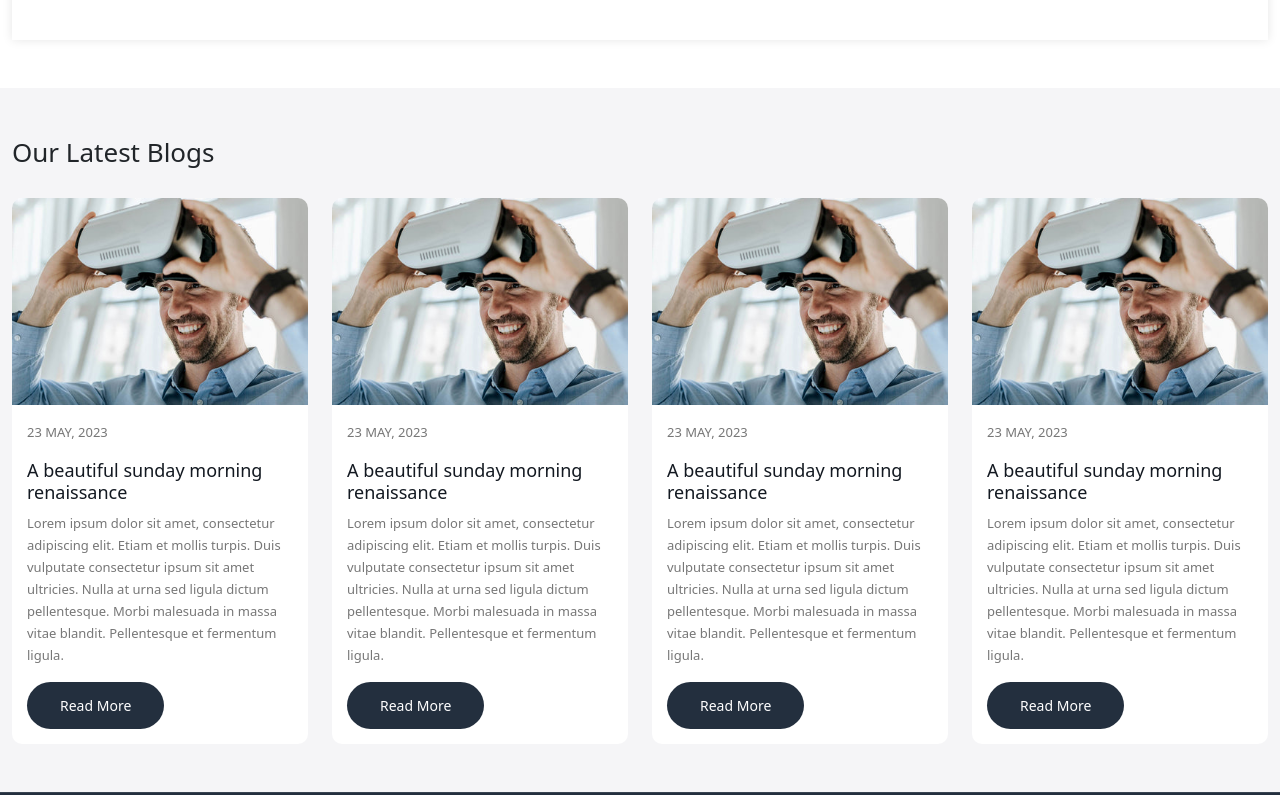
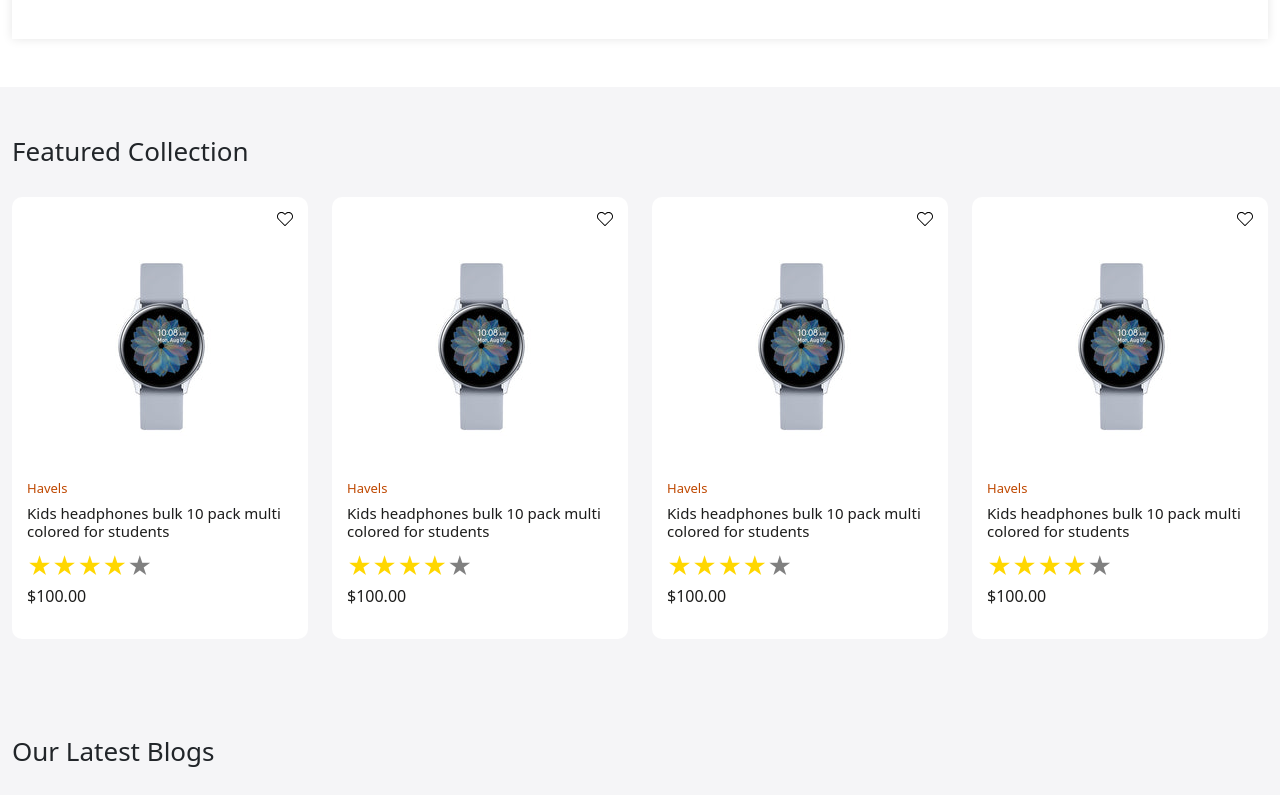
Before and after one commit to Cory-Kim/E-commerce_Client, a React (Create React App) app: page / in a window 1280 px wide. Shown: the part 1444-2239 px from the top of the page. Built offline with nearby package versions, Linux system fonts and the light colour scheme.

Commit message:
worked a bit on product card

```diff
--- a/package.json
+++ b/package.json
@@ -11,6 +11,7 @@
     "react-dom": "^18.2.0",
     "react-fast-marquee": "^1.6.0",
     "react-icons": "^4.8.0",
+    "react-rating-stars-component": "^2.2.0",
     "react-redux": "^8.0.5",
     "react-router-dom": "^6.11.2",
     "react-scripts": "5.0.1",
--- a/src/App.css
+++ b/src/App.css
@@ -5,14 +5,15 @@
 }
 
 :root {
-  --color-darkblue: #131921;
-  --color-darkgrey: #3b4149;
-  --color-lightorange: #febd69;
-  --color-lightblack: #232f3e;
-  --color-darkorange: #bf4800;
-  --color-white: #f5f5f7;
-  --color-white2: #ededed;
-  --color-grey: #777777;
+  --color-131921: #131921;
+  --color-3b4149: #3b4149;
+  --color-febd69: #febd69;
+  --color-232f3e: #232f3e;
+  --color-bf4800: #bf4800;
+  --color-f5f5f7: #f5f5f7;
+  --color-ededed: #ededed;
+  --color-777777: #777777;
+  --color-1c1c1b: #1c1c1b;
 }
 
 .section-heading {
@@ -51,71 +52,62 @@ a {
 }
 
 .button {
-  background-color: var(--color-lightblack);
+  background-color: var(--color-232f3e);
   color: white;
   font-size: 14px;
   padding: 13px 33px;
   border-radius: 25px;
 }
-
 .button:hover {
-  background-color: var(--color-lightorange);
+  background-color: var(--color-febd69);
   color: #131921;
 }
 
 /* Header Part */
 
 .header-top-strip {
-  border-bottom: 1px solid var(--color-darkgrey);
-  background-color: var(--color-darkblue);
+  border-bottom: 1px solid var(--color-3b4149);
+  background-color: var(--color-131921);
 }
-
 .header-upper {
-  background-color: var(--color-darkblue);
+  background-color: var(--color-131921);
 }
-
 .header-bottom {
-  background-color: var(--color-lightblack);
+  background-color: var(--color-232f3e);
 }
-
 .header-upper .input-group-text {
-  background-color: var(--color-lightorange);
+  background-color: var(--color-febd69);
 }
-
-.header-upper .header-upper-links img{
+.header-upper.header-upper-links img {
   width: 35px;
   height: 35px;
 }
-
 .header-bottom .menu-links a,
 .header-bottom .dropdown button {
   color: white;
   font-size: 14px;
   line-height: 18px;
   font-weight: 400;
-  letter-spacing: .3;
+  letter-spacing: 0.3;
   text-transform: uppercase;
 }
 
 .header-bottom .dropdown button:focus {
   box-shadow: none;
 }
-
 .header-bottom .dropdown-menu {
-  background-color: var(--color-darkblue);
+  background-color: var(--color-131921);
   width: 100%;
   transform: translate3d(0px, 57px, 0px) !important;
 }
-
 .header-bottom .dropdown-item {
   padding: 20px;
   margin-bottom: 3px;
-  border-bottom: 1px solid var(--color-darkgrey);
+  border-bottom: 1px solid var(--color-3b4149);
 }
-
 .header-bottom .dropdown-item:hover {
   background-color: transparent;
-  color: var(--color-lightorange) !important;
+  color: var(--color-febd69) !important;
 }
 
 /*Header Part End Here */
@@ -124,15 +116,14 @@ a {
 /* Footer Part */
 
 footer {
-  background-color: var(--color-lightblack);
+  background-color: var(--color-232f3e);
 }
 
 footer:not(:first-child) {
   border-top: 1px solid rgba(255, 255, 255, 0.1);
 }
-
 footer .input-group-text {
-  background-color: var(--color-lightblack);
+  background-color: var(--color-232f3e);
   color: white;
   padding: 8px 17px;
 }
@@ -151,7 +142,7 @@ footer .input-group-text {
   font-size: 16px;
   font-weight: 400;
   line-height: 24px;
-  color: var(--color-darkorange);
+  color: var(--color-bf4800);
   margin: 0 0 12px;
   letter-spacing: 0.3px;
   text-transform: uppercase;
@@ -169,7 +160,7 @@ footer .input-group-text {
   font-size: 18px;
   line-height: 28px;
   letter-spacing: 0.4;
-  color: var(--color-darkblue);
+  color: var(--color-131921);
 }
 
 .small-banner-content {
@@ -181,7 +172,7 @@ footer .input-group-text {
   font-size: 14px;
   font-weight: 400;
   line-height: 24px;
-  color: var(--color-darkorange);
+  color: var(--color-bf4800);
   margin: 0 0 12px;
   letter-spacing: 0.3px;
   text-transform: uppercase;
@@ -199,7 +190,7 @@ footer .input-group-text {
   font-size: 14px;
   line-height: 22px;
   letter-spacing: 0.4;
-  color: var(--color-darkblue);
+  color: var(--color-131921);
 }
 
 .small-banner {
@@ -209,7 +200,7 @@ footer .input-group-text {
 /* Home Wrapper 2 */
 
 .home-wrapper-2 {
-  background-color: var(--color-white);
+  background-color: var(--color-f5f5f7);
 }
 
 /* Home Wrapper 2 Ends here */
@@ -219,7 +210,7 @@ footer .input-group-text {
 
 .categories {
   background-color: white;
-  box-shadow: 0 0 10px var(--color-white);
+  box-shadow: 0 0 10px var(--color-f5f5f7);
   padding: 15px;
 }
 
@@ -297,3 +288,45 @@ footer .input-group-text {
 }
 
 /* Blog Ends Here */
+
+/* Product Card */
+
+.product-card {
+  padding: 15px;
+  background-color: white;
+  border-radius: 10px;
+  overflow: hidden;
+  width: 100%;
+}
+
+.product-card:hover .action-bar {
+  right: 10px;
+}
+
+.product-card .product-details h6 {
+  color: var(--color-bf4800);
+  font-size: 13px;
+}
+
+.product-card .product-details h5 {
+  font-size: 15px;
+  color: var(--color-1c1c1b);
+}
+
+.product-card .product-details p.price {
+  font-size: 16px;
+  color: var(--color-1c1c1b);
+}
+
+.action-bar {
+  top: 10%;
+  right: -23px;
+  transition: 0.3s;
+}
+
+.wishlist-icon {
+  top: 2%;
+  right: 15px;
+}
+
+/* Product Card Ends here */
--- a/src/components/Footer.js
+++ b/src/components/Footer.js
@@ -67,7 +67,7 @@ const Footer = () => {
                                 </a>
 
                                 <div className="social_icons d-flex align-items-center gap-30 mt-4">
-                                    <a className="text-white">
+                                    <a className="text-white" href="#">
                                         <BsLinkedin className="fs-4" />
                                     </a>
                                     <a className="text-white">
--- /dev/null
+++ b/src/components/ProductCard.js
@@ -0,0 +1,51 @@
+import React from "react";
+import ReactStars from "react-rating-stars-component";
+import { Link } from "react-router-dom";
+
+const Home = () => {
+    return (
+        <div className="col-3">
+            <div className="product-card position-relative">
+                <div className="wishlist-icon position-absolute">
+                    <button className="border-0 bg-transparent">
+                        <img src="images/wish.svg" alt="wishlist" />
+                    </button>
+                </div>
+
+                <div className="product-image">
+                    <img src="images/watch.jpg" alt="product image" />
+                </div>
+                <div className="product-details">
+                    <h6 className="brand">Havels</h6>
+                    <h5 className="product-title">
+                        Kids headphones bulk 10 pack multi colored for students
+                    </h5>
+                    <ReactStars
+                        count={5}
+                        size={24}
+                        value={4}
+                        edit={false}
+                        activeColor="#ffd700"
+                    />
+                    <p className="price">$100.00</p>
+                </div>
+
+                <div className="action-bar position-absolute">
+                    <div className="d-flex flex-column gap-15">
+                        <button className="border-0 bg-transparent">
+                            <img src="images/prodcompare.svg" alt="compare" />
+                        </button>
+                        <button className="border-0 bg-transparent">
+                            <img src="images/view.svg" alt="view" />
+                        </button>
+                        <button className="border-0 bg-transparent">
+                            <img src="images/add-cart.svg" alt="addcart" />
+                        </button>
+                    </div>
+                </div>
+            </div>
+        </div>
+    );
+};
+
+export default Home;
--- a/src/pages/Home.js
+++ b/src/pages/Home.js
@@ -2,6 +2,7 @@ import React from "react";
 import { Link } from "react-router-dom";
 import Marquee from "react-fast-marquee";
 import BlogCard from "../components/BlogCard";
+import ProductCard from "../components/ProductCard";
 
 const Home = () => {
     return (
@@ -301,6 +302,22 @@ const Home = () => {
                     <div className="row">
                         <div className="col-12">
                             <h3 className="section-heading">
+                                Featured Collection
+                            </h3>
+                        </div>
+                        <ProductCard />
+                        <ProductCard />
+                        <ProductCard />
+                        <ProductCard />
+                    </div>
+                </div>
+            </section>
+
+            <section className="blog-wrapper py-5 home-wrapper-2">
+                <div className="container-xxl">
+                    <div className="row">
+                        <div className="col-12">
+                            <h3 className="section-heading">
                                 Our Latest Blogs
                             </h3>
                         </div>
```
Also changed, not shown: 1 other file (tests, documents, lock files or other folders).
